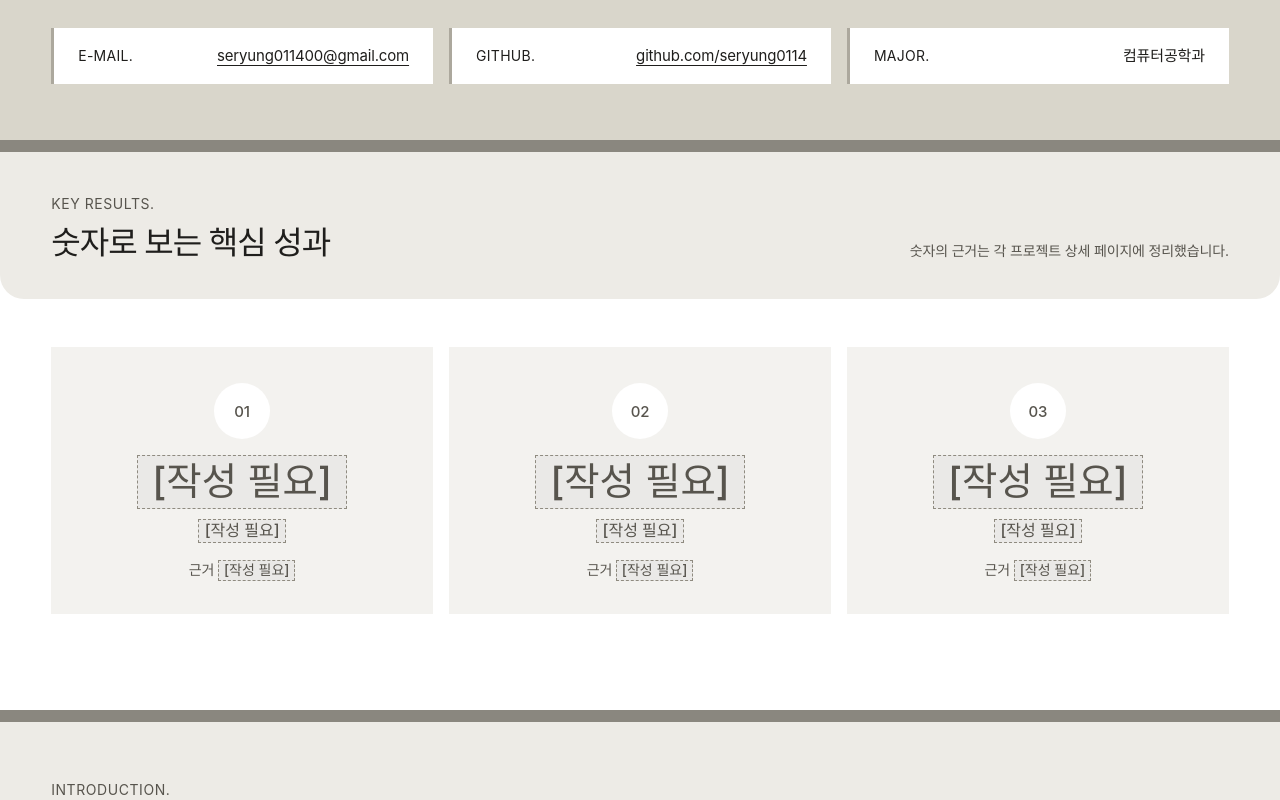
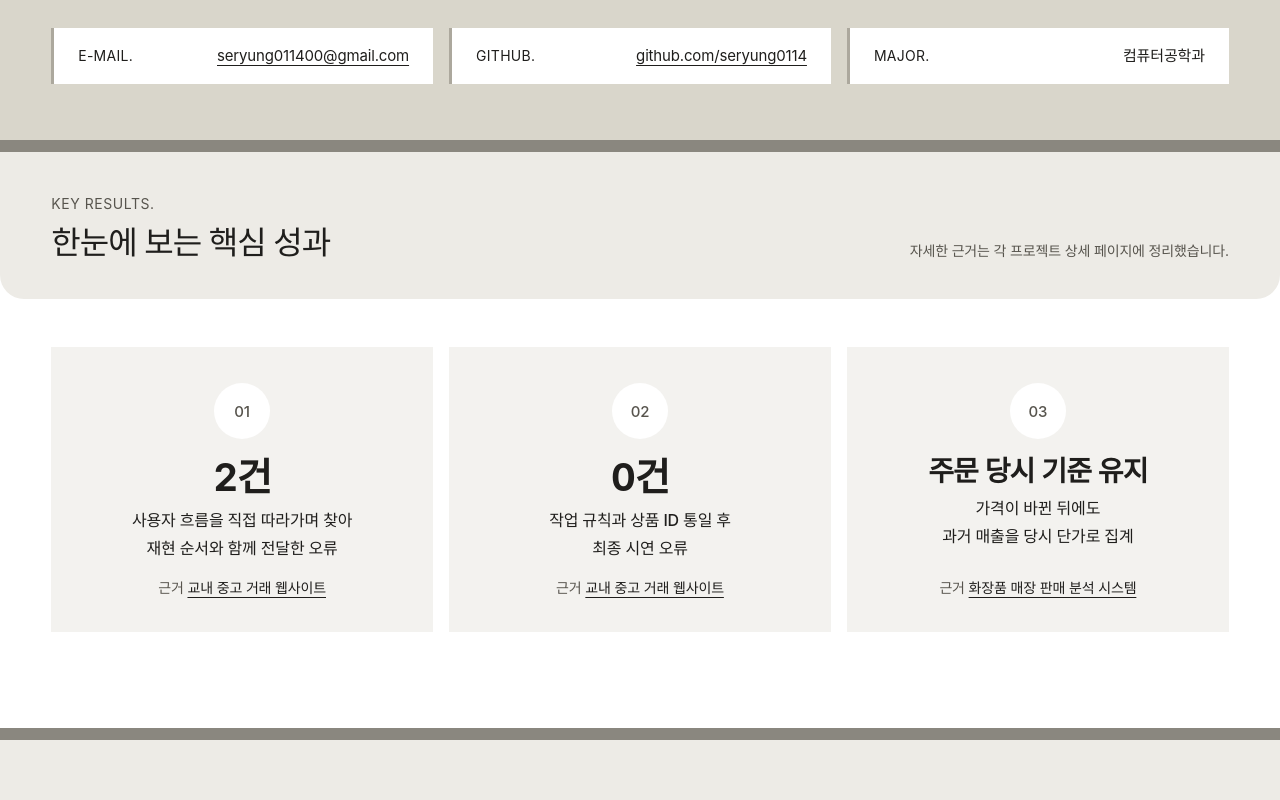
Before and after one commit to seryung0114/PortfolioWebsite, a plain HTML site: page index.html in a window 1280 px wide. Shown: the part 661-1461 px from the top of the page. Drawn offline with Linux system fonts and the light colour scheme; a web font is replaced by a local one.

Commit message:
핵심 성과 카드 3개 채우기
- 2건: 사용자 흐름 점검으로 찾아 전달한 오류 (교내 중고 거래 웹사이트)
- 0건: 작업 규칙·상품 ID 통일 후 최종 시연 오류 (교내 중고 거래 웹사이트)
- 주문 당시 기준 유지: 가격 변경 후에도 과거 매출 집계 (화장품 매장 판매 분석 시스템)
- 숫자가 아닌 결과가 있어 제목을 '한눈에 보는 핵심 성과'로 변경

Co-Authored-By: Claude Opus 5.5 <noreply@anthropic.com>
Claude-Session: https://claude.ai/code/session_01CPMB5RBGDjcvr2gRGhn2Nj

```diff
--- a/index.html
+++ b/index.html
@@ -101,9 +101,9 @@
         <div class="container section-head-inner">
           <div>
             <p class="label">KEY RESULTS.</p>
-            <h2 class="section-title" id="results-title">숫자로 보는 핵심 성과</h2>
+            <h2 class="section-title" id="results-title">한눈에 보는 핵심 성과</h2>
           </div>
-          <p class="section-note">숫자의 근거는 각 프로젝트 상세 페이지에 정리했습니다.</p>
+          <p class="section-note">자세한 근거는 각 프로젝트 상세 페이지에 정리했습니다.</p>
         </div>
       </header>
 
@@ -112,26 +112,22 @@
         <ul class="kpi-grid">
           <li class="kpi">
             <span class="kpi-num" aria-hidden="true">01</span>
-            <!-- 예: 1,240 → 0 -->
-            <p class="kpi-value"><span class="todo">[작성 필요]</span></p>
-            <!-- 예: 결측치 건수 (정제 전 → 후) -->
-            <p class="kpi-label"><span class="todo">[작성 필요]</span></p>
-            <!-- 예: <a href="projects/project-1.html">프로젝트 1</a> -->
-            <p class="kpi-source">근거 <span class="todo">[작성 필요]</span></p>
+            <p class="kpi-value">2건</p>
+            <p class="kpi-label">사용자 흐름을 직접 따라가며 찾아<br>재현 순서와 함께 전달한 오류</p>
+            <p class="kpi-source">근거 <a href="projects/project-1.html">교내 중고 거래 웹사이트</a></p>
           </li>
           <li class="kpi">
             <span class="kpi-num" aria-hidden="true">02</span>
-            <!-- 예: 87% -->
-            <p class="kpi-value"><span class="todo">[작성 필요]</span></p>
-            <!-- 예: 분류 정확도 (테스트셋 기준) -->
-            <p class="kpi-label"><span class="todo">[작성 필요]</span></p>
-            <p class="kpi-source">근거 <span class="todo">[작성 필요]</span></p>
+            <p class="kpi-value">0건</p>
+            <p class="kpi-label">작업 규칙과 상품 ID 통일 후<br>최종 시연 오류</p>
+            <p class="kpi-source">근거 <a href="projects/project-1.html">교내 중고 거래 웹사이트</a></p>
           </li>
           <li class="kpi">
             <span class="kpi-num" aria-hidden="true">03</span>
-            <p class="kpi-value"><span class="todo">[작성 필요]</span></p>
-            <p class="kpi-label"><span class="todo">[작성 필요]</span></p>
-            <p class="kpi-source">근거 <span class="todo">[작성 필요]</span></p>
+            <!-- 숫자가 아닌 결과라 글자 크기를 조금 작게 (kpi-value-text) -->
+            <p class="kpi-value kpi-value-text">주문 당시 기준 유지</p>
+            <p class="kpi-label">가격이 바뀐 뒤에도<br>과거 매출을 당시 단가로 집계</p>
+            <p class="kpi-source">근거 <a href="projects/project-2.html">화장품 매장 판매 분석 시스템</a></p>
           </li>
         </ul>
       </div>
```
